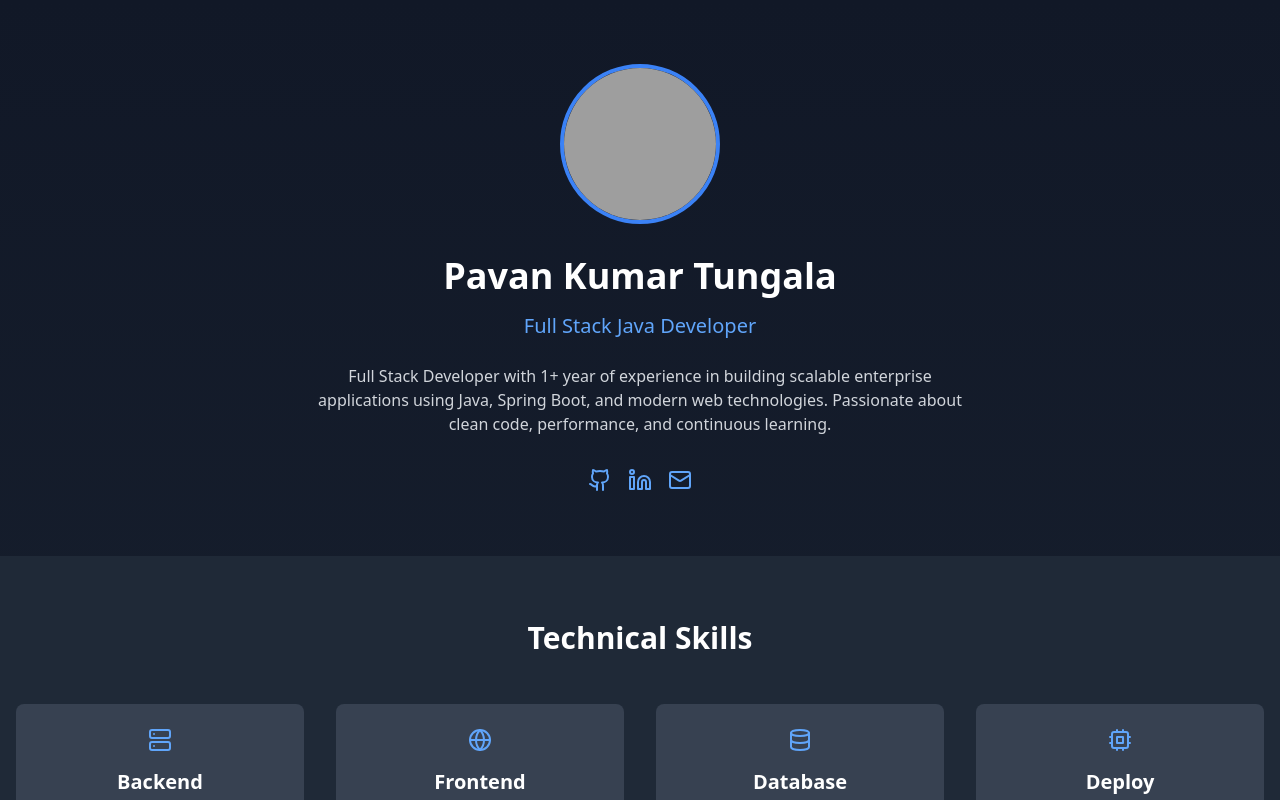
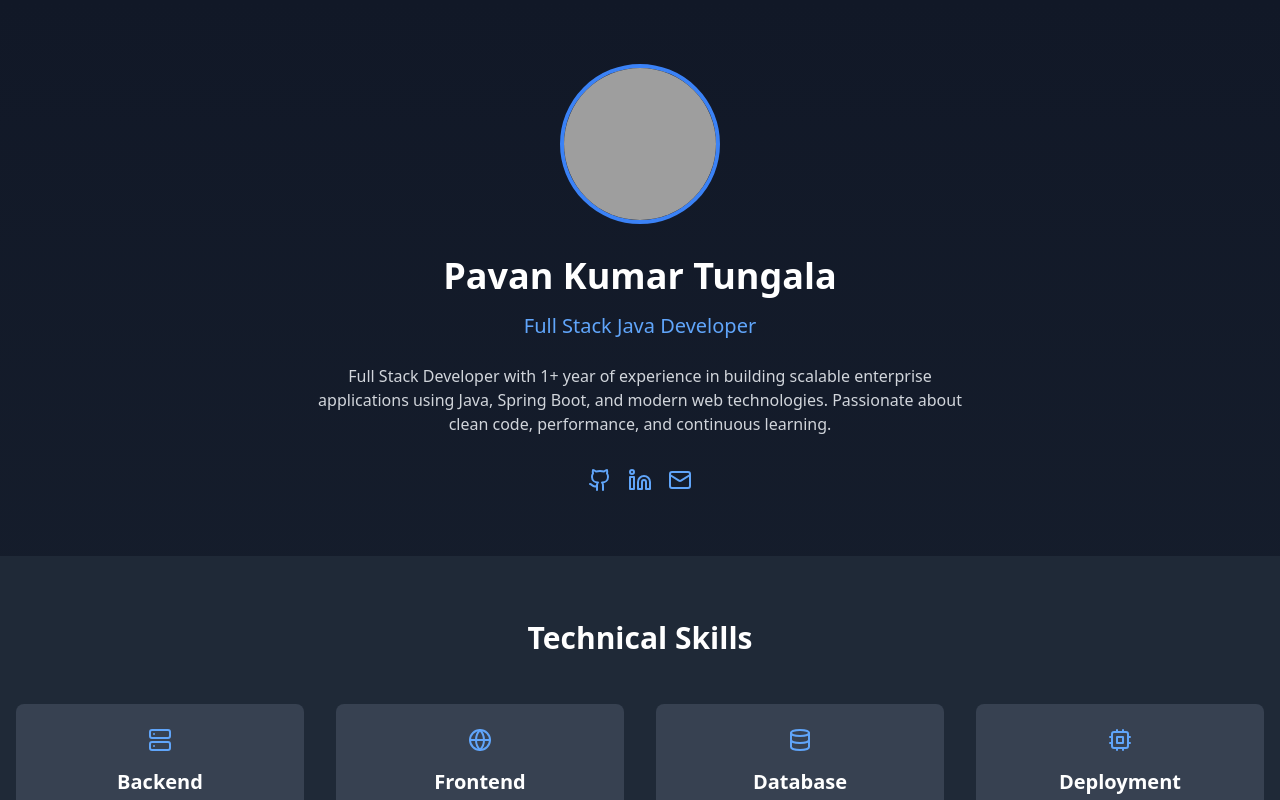
Before and after one commit to PaONE99/Portfolio_M1_V1, a React (Vite) app: page / in a window 1280 px wide. Shown: the top 800 px of the page. Built offline with nearby package versions, Linux system fonts and the light colour scheme; grey boxes are pictures that could not be loaded.

Commit message:
Update App.tsx

```diff
--- a/src/App.tsx
+++ b/src/App.tsx
@@ -51,7 +51,7 @@ function App() {
             />
             <SkillCard
               icon={<Cpu />}
-              title="Deploy"
+              title="Deployment"
               skills={['Git', 'Tomcat','AWS Amplify']}
             />
           </div>
```
